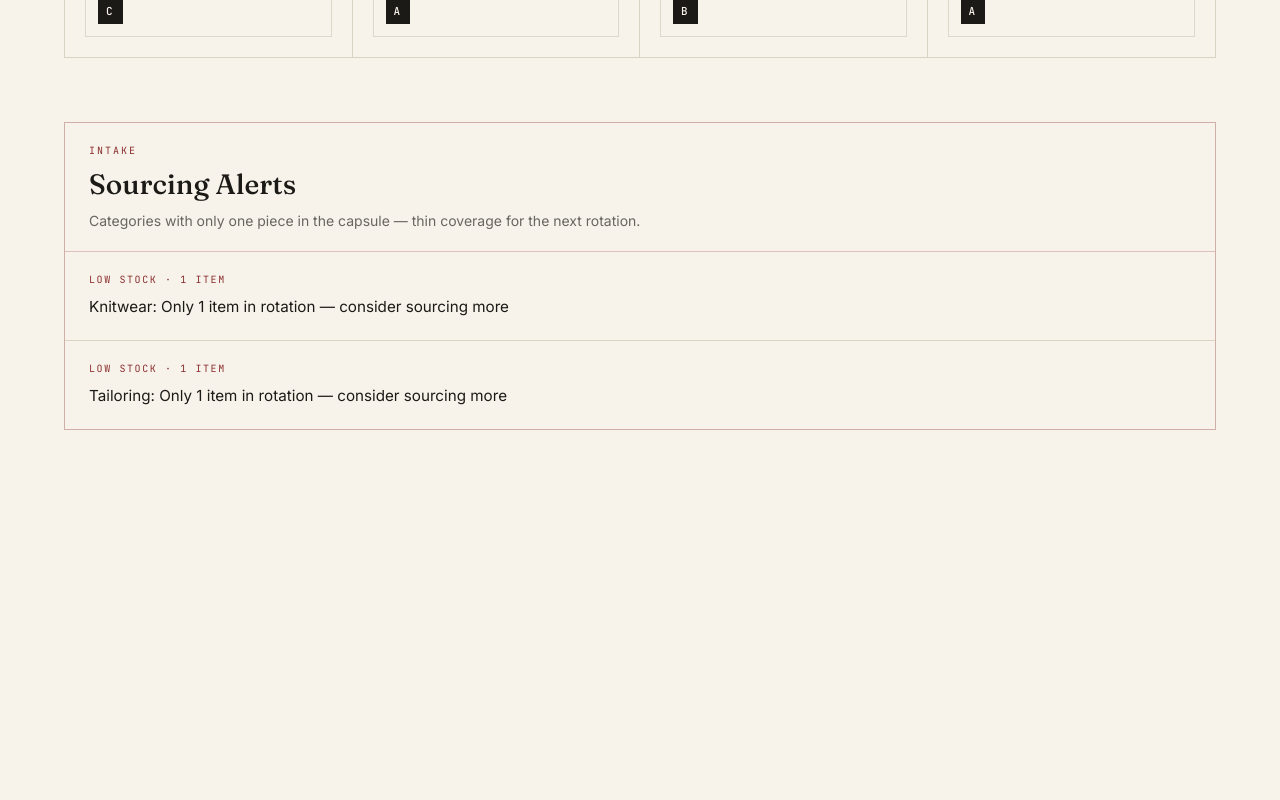
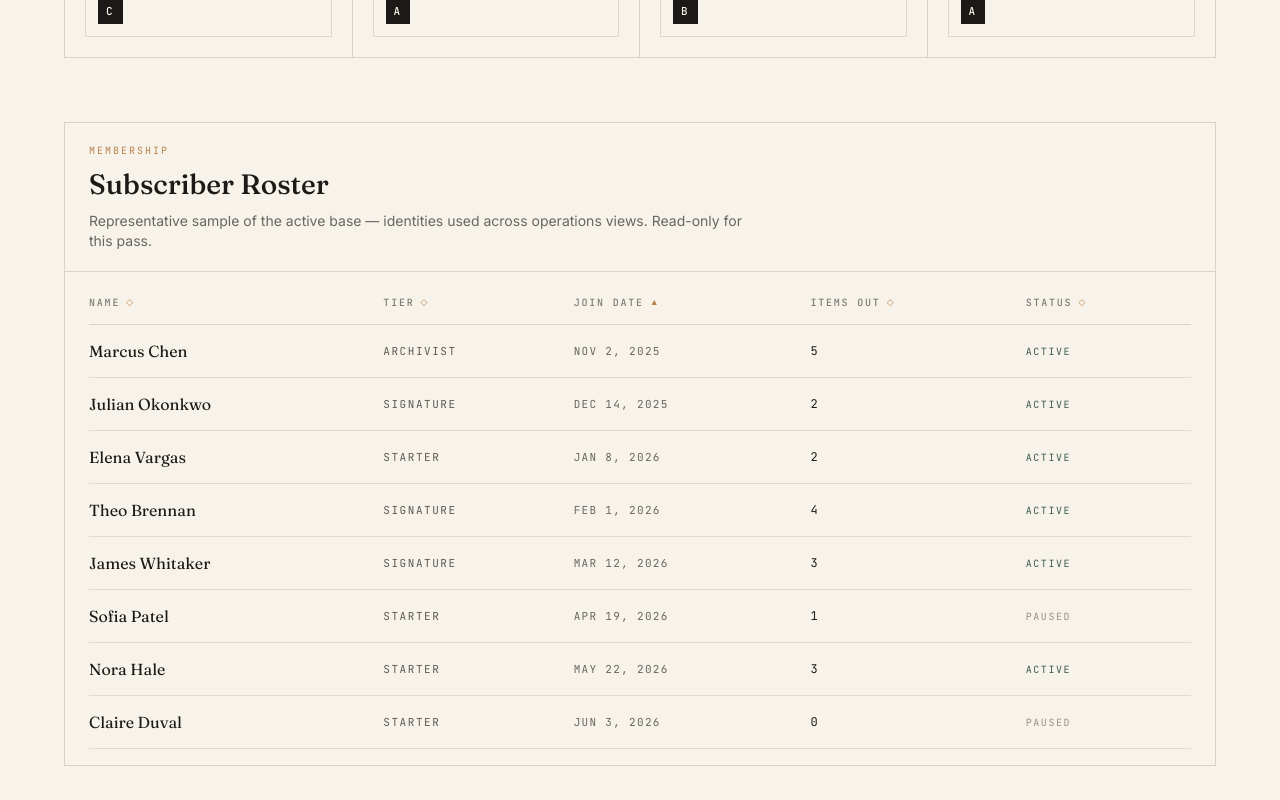
Before and after one commit to danielsernab90/vintage_wardrobe, a Next.js app: page /admin in a window 1280 px wide. Shown: the part 1980-2780 px from the top of the page. Before the commit the page ends 2490 px from the top, so only its background shows below. Built offline with nearby package versions, Linux system fonts and the light colour scheme.

Commit message:
Add Subscriber Roster to Admin Dashboard

```diff
--- a/src/components/InventoryDashboard.tsx
+++ b/src/components/InventoryDashboard.tsx
@@ -6,6 +6,7 @@ import { ConditionGradeTag } from "@/components/ConditionGradeTag";
 import { DecisionQueue } from "@/components/DecisionQueue";
 import { RevenueSnapshot } from "@/components/RevenueSnapshot";
 import { SourcingAlerts } from "@/components/SourcingAlerts";
+import { SubscriberRoster } from "@/components/SubscriberRoster";
 import { TurnaroundPipeline } from "@/components/TurnaroundPipeline";
 import {
   getInventoryStats,
@@ -255,6 +256,7 @@ export function InventoryDashboard() {
 
         <DecisionQueue />
         <TurnaroundPipeline />
+        <SubscriberRoster />
         <SourcingAlerts />
       </div>
     </section>
--- /dev/null
+++ b/src/components/SubscriberRoster.tsx
@@ -0,0 +1,168 @@
+"use client";
+
+import { useMemo, useState } from "react";
+import {
+  subscribers,
+  type Subscriber,
+  type SubscriberStatus,
+  type SubscriberTier,
+} from "@/data/subscribers";
+
+type SortKey = "name" | "tier" | "joinDate" | "itemsOut" | "status";
+type SortDir = "asc" | "desc";
+
+const tierRank: Record<SubscriberTier, number> = {
+  Starter: 1,
+  Signature: 2,
+  Archivist: 3,
+};
+
+const statusRank: Record<SubscriberStatus, number> = {
+  Active: 1,
+  Paused: 2,
+};
+
+function formatJoinDate(iso: string) {
+  const date = new Date(`${iso}T00:00:00`);
+  return date.toLocaleDateString("en-US", {
+    day: "numeric",
+    month: "short",
+    year: "numeric",
+  });
+}
+
+function compare(
+  a: Subscriber,
+  b: Subscriber,
+  key: SortKey,
+  dir: SortDir,
+) {
+  const factor = dir === "asc" ? 1 : -1;
+  let result = 0;
+
+  switch (key) {
+    case "name":
+      result = a.name.localeCompare(b.name);
+      break;
+    case "tier":
+      result = tierRank[a.tier] - tierRank[b.tier];
+      break;
+    case "joinDate":
+      result = a.joinDate.localeCompare(b.joinDate);
+      break;
+    case "itemsOut":
+      result = a.itemsOut - b.itemsOut;
+      break;
+    case "status":
+      result = statusRank[a.status] - statusRank[b.status];
+      break;
+  }
+
+  return result * factor;
+}
+
+function SortHeader({
+  label,
+  column,
+  activeKey,
+  dir,
+  onSort,
+}: {
+  label: string;
+  column: SortKey;
+  activeKey: SortKey;
+  dir: SortDir;
+  onSort: (key: SortKey) => void;
+}) {
+  const active = activeKey === column;
+  return (
+    <th className="pb-3 pr-4">
+      <button
+        type="button"
+        onClick={() => onSort(column)}
+        className="inline-flex items-center gap-1.5 font-mono text-[10px] font-medium uppercase tracking-[0.18em] text-ink/55 transition-opacity hover:opacity-70"
+        aria-sort={active ? (dir === "asc" ? "ascending" : "descending") : "none"}
+      >
+        {label}
+        <span className="font-mono text-[9px] text-brass" aria-hidden="true">
+          {active ? (dir === "asc" ? "▲" : "▼") : "◇"}
+        </span>
+      </button>
+    </th>
+  );
+}
+
+export function SubscriberRoster() {
+  const [sortKey, setSortKey] = useState<SortKey>("joinDate");
+  const [sortDir, setSortDir] = useState<SortDir>("asc");
+
+  const rows = useMemo(
+    () => [...subscribers].sort((a, b) => compare(a, b, sortKey, sortDir)),
+    [sortKey, sortDir],
+  );
+
+  function handleSort(key: SortKey) {
+    if (key === sortKey) {
+      setSortDir((prev) => (prev === "asc" ? "desc" : "asc"));
+      return;
+    }
+    setSortKey(key);
+    setSortDir(key === "joinDate" || key === "tier" ? "asc" : "asc");
+  }
+
+  return (
+    <section className="mt-14 border border-parchment md:mt-16">
+      <div className="border-b border-parchment px-5 py-5 md:px-6">
+        <p className="font-mono text-[10px] uppercase tracking-[0.2em] text-brass">
+          Membership
+        </p>
+        <h2 className="mt-2 font-display text-2xl font-medium text-ink md:text-[1.75rem]">
+          Subscriber Roster
+        </h2>
+        <p className="mt-2 max-w-2xl font-sans text-sm text-ink/65">
+          Representative sample of the active base — identities used across
+          operations views. Read-only for this pass.
+        </p>
+      </div>
+
+      <div className="overflow-x-auto px-5 py-4 md:px-6">
+        <table className="w-full min-w-[44rem] border-collapse text-left">
+          <thead>
+            <tr className="border-b border-parchment">
+              <SortHeader label="Name" column="name" activeKey={sortKey} dir={sortDir} onSort={handleSort} />
+              <SortHeader label="Tier" column="tier" activeKey={sortKey} dir={sortDir} onSort={handleSort} />
+              <SortHeader label="Join Date" column="joinDate" activeKey={sortKey} dir={sortDir} onSort={handleSort} />
+              <SortHeader label="Items Out" column="itemsOut" activeKey={sortKey} dir={sortDir} onSort={handleSort} />
+              <SortHeader label="Status" column="status" activeKey={sortKey} dir={sortDir} onSort={handleSort} />
+            </tr>
+          </thead>
+          <tbody>
+            {rows.map((sub) => (
+              <tr key={sub.id} className="border-b border-parchment/70">
+                <td className="py-3.5 pr-4 font-display text-base text-ink">
+                  {sub.name}
+                </td>
+                <td className="py-3.5 pr-4 font-mono text-[11px] uppercase tracking-[0.14em] text-ink/70">
+                  {sub.tier}
+                </td>
+                <td className="py-3.5 pr-4 font-mono text-[11px] uppercase tracking-[0.12em] text-ink/65">
+                  {formatJoinDate(sub.joinDate)}
+                </td>
+                <td className="py-3.5 pr-4 font-mono text-[12px] tabular-nums text-ink">
+                  {sub.itemsOut}
+                </td>
+                <td
+                  className={`py-3.5 font-mono text-[10px] uppercase tracking-[0.16em] ${
+                    sub.status === "Active" ? "text-bottle" : "text-ink/45"
+                  }`}
+                >
+                  {sub.status}
+                </td>
+              </tr>
+            ))}
+          </tbody>
+        </table>
+      </div>
+    </section>
+  );
+}
--- a/src/data/closet.ts
+++ b/src/data/closet.ts
@@ -1,4 +1,5 @@
 import { getGarmentById, type Garment } from "./garments";
+import { getSubscriberByName } from "./subscribers";
 
 export type ActiveRental = {
   garment: Garment;
@@ -12,9 +13,13 @@ export type RentalHistoryEntry = {
   status: "Returned";
 };
 
+const whitaker = getSubscriberByName("James Whitaker");
+
+/** Demo My Closet member — same person as MEM-001 on the admin roster. */
 export const mockMember = {
-  name: "James Whitaker",
-  plan: "Signature",
+  id: whitaker?.id ?? "MEM-001",
+  name: whitaker?.name ?? "James Whitaker",
+  plan: whitaker?.tier ?? "Signature",
   memberSince: "March 2026",
 } as const;
 
--- /dev/null
+++ b/src/data/subscribers.ts
@@ -0,0 +1,91 @@
+export type SubscriberTier = "Starter" | "Signature" | "Archivist";
+export type SubscriberStatus = "Active" | "Paused";
+
+export type Subscriber = {
+  id: string;
+  name: string;
+  tier: SubscriberTier;
+  joinDate: string; // ISO date YYYY-MM-DD
+  itemsOut: number;
+  status: SubscriberStatus;
+};
+
+/**
+ * Representative roster sample (8 of 38). Keep names stable —
+ * other admin features will reference these identities.
+ * James Whitaker matches the My Closet demo member (Signature).
+ */
+export const subscribers: Subscriber[] = [
+  {
+    id: "MEM-001",
+    name: "James Whitaker",
+    tier: "Signature",
+    joinDate: "2026-03-12",
+    itemsOut: 3,
+    status: "Active",
+  },
+  {
+    id: "MEM-002",
+    name: "Elena Vargas",
+    tier: "Starter",
+    joinDate: "2026-01-08",
+    itemsOut: 2,
+    status: "Active",
+  },
+  {
+    id: "MEM-003",
+    name: "Marcus Chen",
+    tier: "Archivist",
+    joinDate: "2025-11-02",
+    itemsOut: 5,
+    status: "Active",
+  },
+  {
+    id: "MEM-004",
+    name: "Sofia Patel",
+    tier: "Starter",
+    joinDate: "2026-04-19",
+    itemsOut: 1,
+    status: "Paused",
+  },
+  {
+    id: "MEM-005",
+    name: "Theo Brennan",
+    tier: "Signature",
+    joinDate: "2026-02-01",
+    itemsOut: 4,
+    status: "Active",
+  },
+  {
+    id: "MEM-006",
+    name: "Nora Hale",
+    tier: "Starter",
+    joinDate: "2026-05-22",
+    itemsOut: 3,
+    status: "Active",
+  },
+  {
+    id: "MEM-007",
+    name: "Julian Okonkwo",
+    tier: "Signature",
+    joinDate: "2025-12-14",
+    itemsOut: 2,
+    status: "Active",
+  },
+  {
+    id: "MEM-008",
+    name: "Claire Duval",
+    tier: "Starter",
+    joinDate: "2026-06-03",
+    itemsOut: 0,
+    status: "Paused",
+  },
+];
+
+export function getSubscriberById(id: string) {
+  return subscribers.find((s) => s.id === id);
+}
+
+export function getSubscriberByName(name: string) {
+  return subscribers.find((s) => s.name === name);
+}
```
Also changed, not shown: screenshots/20-subscriber-roster.png (added).
